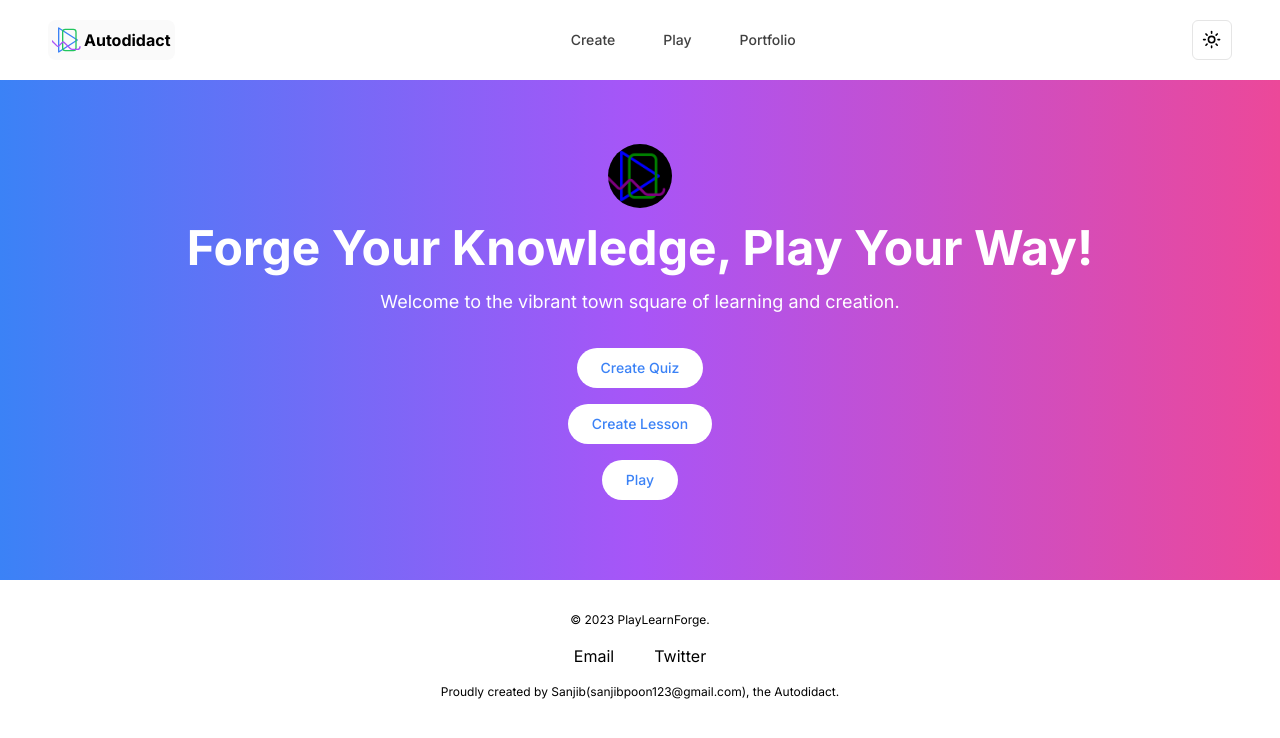
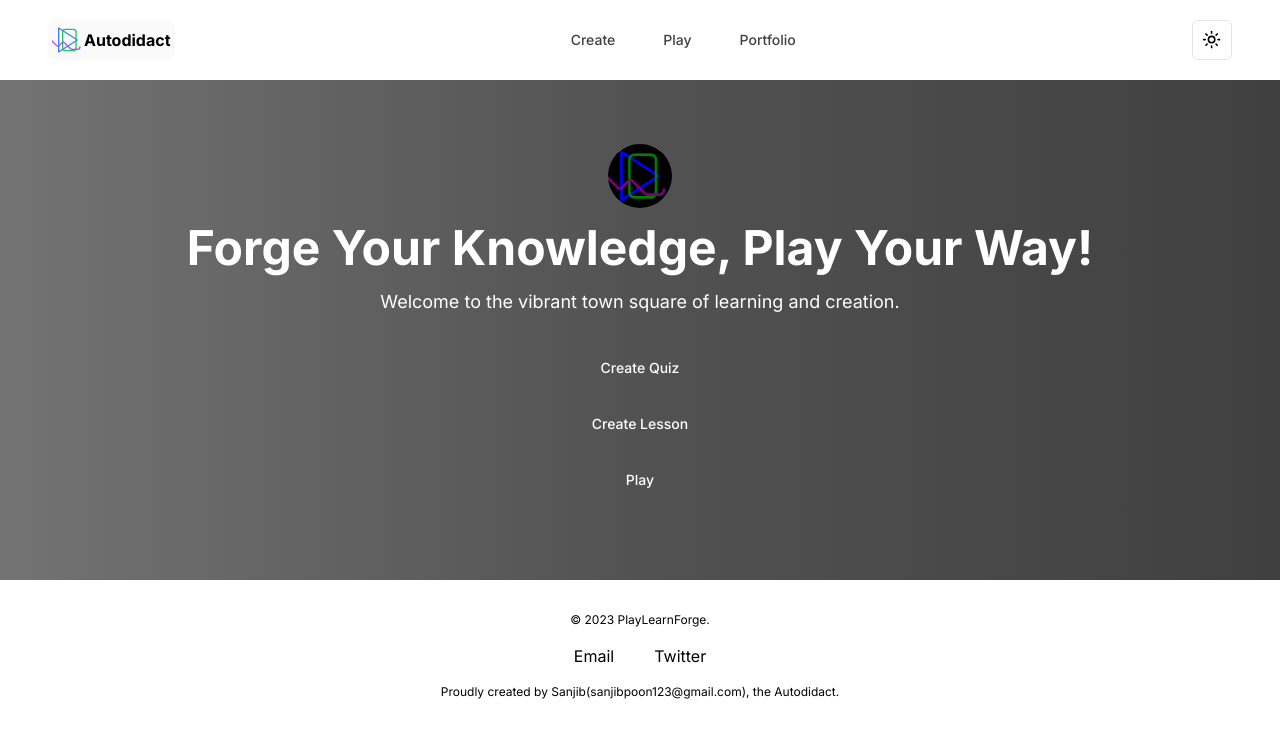
Before and after one commit to san-poon/nexus-adept, a Next.js app: page / in a window 1280 px wide. Shown: the top 738 px of the page. Built offline with nearby package versions, Linux system fonts and the light colour scheme.

Commit message:
Some minor css changes

```diff
--- a/app/components/hero-section.tsx
+++ b/app/components/hero-section.tsx
@@ -5,7 +5,7 @@ import { Button } from "@/app/components/Button";
 
 const HeroComponent = () => {
     return (
-        <section className="bg-gradient-to-r from-blue-500 via-purple-500 to-pink-500 text-white py-16">
+        <section className="bg-gradient-to-r from-neutral-500 via-neutral-600 to-neutral-700 dark:from-neutral-900 dark:via-neutral-800 dark:to-neutral-700 text-white py-16">
             <div className="container mx-auto text-center">
                 {/* Logo Image */}
                 <Image src={logo} alt="Play, Learn & Forge logo" className="mx-auto w-16 h-16 mb-4 rounded-full" />
@@ -17,17 +17,17 @@ const HeroComponent = () => {
                 </p>
                 <div className="flex flex-col items-center mb-4">
                     <Link href="/quiz/mcqs/create" title="Create quizz">
-                        <Button className="bg-white dark:bg-neutral-800 text-blue-500 px-6 py-3 rounded-full font-bold text-lg hover:bg-blue-500 hover:text-white transition duration-300">
+                        <Button className="hover:text-black dark:hover:text-white dark:hover:bg-neutral-700">
                             Create Quiz
                         </Button>
                     </Link>
                     <Link href="/bite-sized-lesson/create" title="Create course lesson and get paid">
-                        <Button className=" mt-4 bg-white dark:bg-neutral-800 text-blue-500 px-6 py-3 rounded-full font-bold text-lg hover:bg-blue-500 hover:text-white transition duration-300">
+                        <Button className=" mt-4 hover:text-black dark:hover:text-white dark:hover:bg-neutral-700">
                             Create Lesson
                         </Button>
                     </Link>
                     <Link href="/quiz/mcqs/play" title="Play Javascript quizzes">
-                        <Button className="mt-4 bg-white dark:bg-neutral-800 text-blue-500 px-6 py-3 rounded-full font-bold text-lg hover:bg-blue-500 hover:text-white transition duration-300">Play</Button>
+                        <Button className="mt-4 hover:text-black dark:hover:text-white dark:hover:bg-neutral-700">Play</Button>
                     </Link>
                 </div>
             </div>
```
